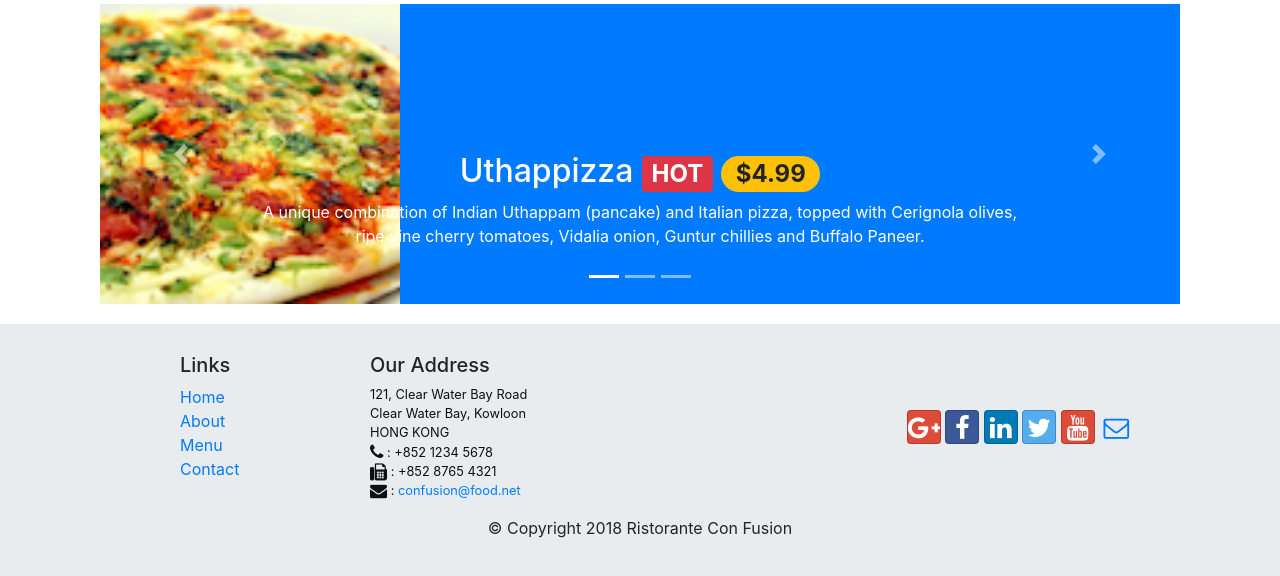
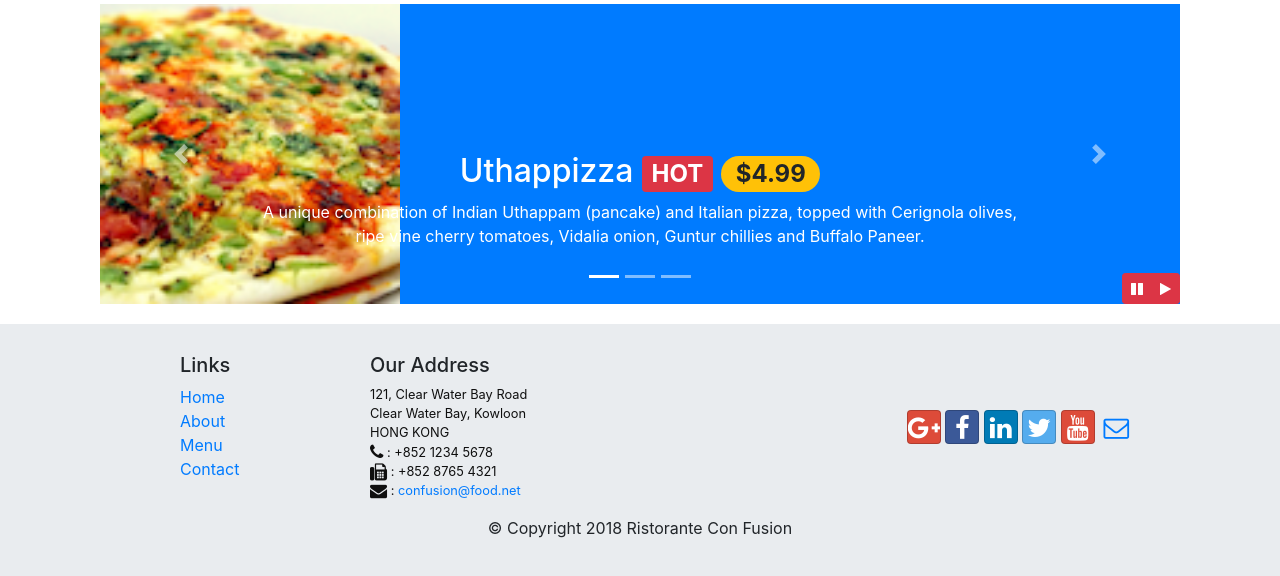
Before and after one commit to hflag/bootstrap_django, a Django app: page / in a window 1280 px wide. Shown: the part 350-926 px from the top of the page. Run offline with Django 3.2, Linux system fonts and the light colour scheme; some libraries are stand-ins or nearby versions.

Commit message:
'对carousel使用自定义javascript'

```diff
--- a/myapp/static/css/style.css
+++ b/myapp/static/css/style.css
@@ -47,3 +47,8 @@ a{
     left: 0;
     min-height: 300px;
 }
+#carouselButton {
+    right:0px;
+    position: absolute;
+    bottom: 0px;
+}
--- a/myapp/templates/myapp/index.html
+++ b/myapp/templates/myapp/index.html
@@ -241,6 +241,14 @@
                     <a class="carousel-control-next" href="#mycarousel" role="button" data-slide="next">
                         <span class="carousel-control-next-icon"></span>
                     </a>
+                    <div class="btn-group" id="carouselButton">
+                        <button class="btn btn-danger btn-sm" id="carousel-pause">
+                            <span class="fa fa-pause"></span>
+                        </button>
+                        <button class="btn btn-danger btn-sm" id="carousel-play">
+                            <span class="fa fa-play"></span>
+                        </button>
+                    </div>
                 </div>
             </div>
         </div>
@@ -297,3 +305,20 @@
         </div>
     </footer>
 {% endblock %}
+{% block domready %}
+    <script>
+        $(document).ready(function () {
+            $("#mycarousel").carousel( { interval: 1000 } );
+
+            $("#carousel-pause").click(function () {
+
+                $("#mycarousel").carousel('pause');
+            });
+
+            $("#carousel-play").click(function () {
+
+                $("#mycarousel").carousel('cycle');
+            });
+        })
+    </script>
+{% endblock %}
```
Also changed, not shown: readme.MD, screen_shots/carousel_c.png (added).
